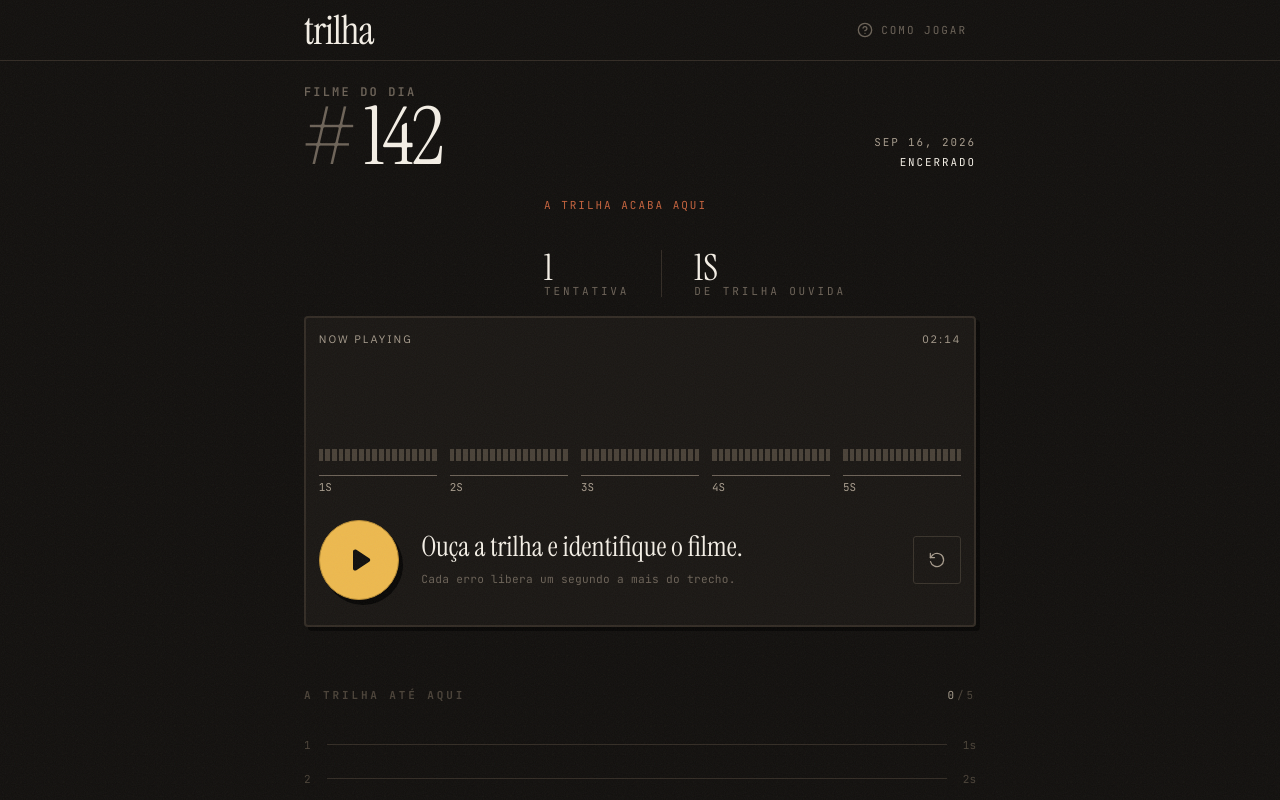
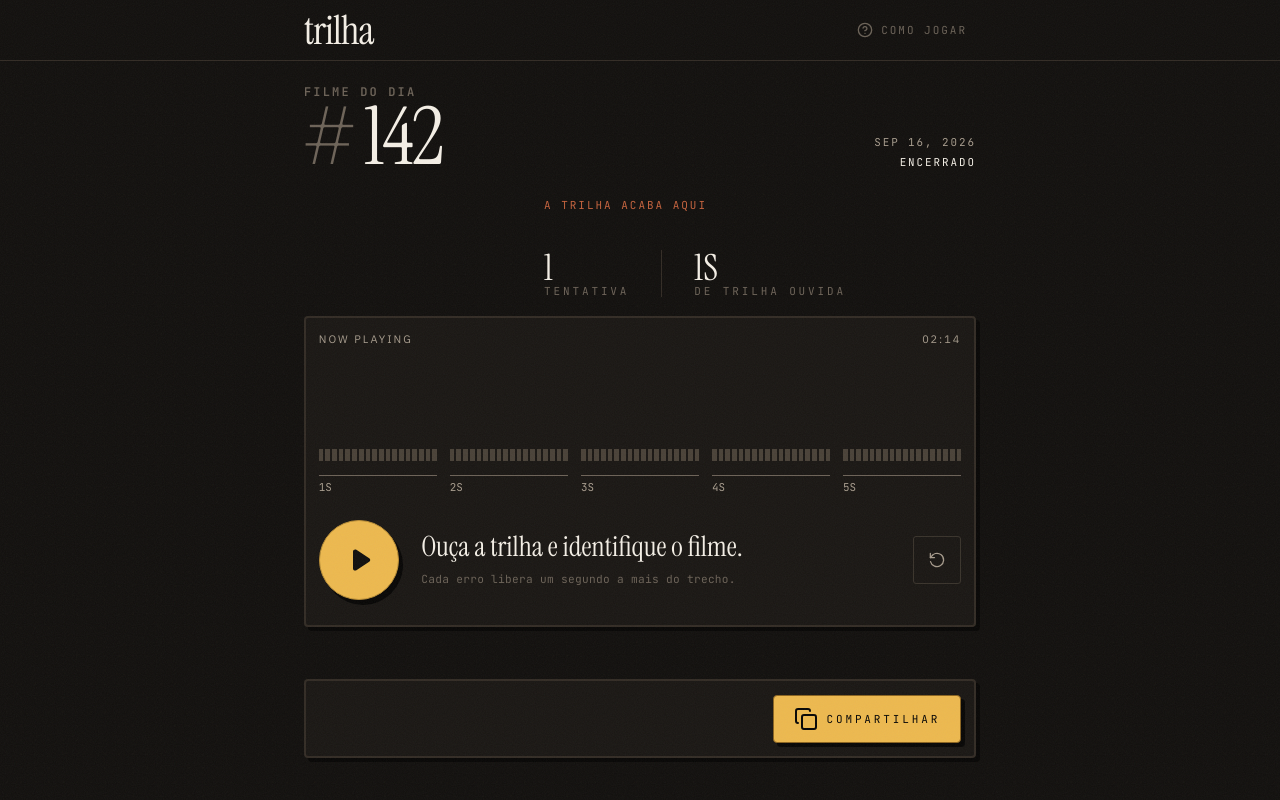
Before and after one commit to miqbritto/trilha, an Angular app in the folder frontend/: page /game-over in a window 1280 px wide. Built offline with nearby package versions, Linux system fonts and the light colour scheme.

Commit message:
feat: add share button and styling to game-over screen

```diff
--- a/frontend/src/app/features/game-over/game-over.html
+++ b/frontend/src/app/features/game-over/game-over.html
@@ -71,14 +71,41 @@
                     </div>
 
                 </div>
-
-
             </div>
-
 
         </section>
 
+
+
         <app-player-card [guessSlots]="guessSlots" />
+
+        <section class="deck">
+            <div class="share">
+                <div class="share-results"></div>
+                <button class="share-button">
+                    <svg
+                        xmlns="http://www.w3.org/2000/svg"
+                        width="24"
+                        height="24"
+                        viewBox="0 0 24 24"
+                        fill="none"
+                        stroke="currentColor"
+                        stroke-width="2"
+                        stroke-linecap="round"
+                        stroke-linejoin="round"
+                        class="lucide lucide-copy h-4 w-4"
+                        aria-hidden="true"
+                        data-id="element-118"
+                        data-mp="2ps119633ohpq"
+                        >
+                        <rect width="14" height="14" x="8" y="8" rx="2" ry="2"></rect>
+                        <path d="M4 16c-1.1 0-2-.9-2-2V4c0-1.1.9-2 2-2h10c1.1 0 2 .9 2 2"></path>
+                    </svg>
+                    COMPARTILHAR
+                </button>
+            </div>
+
+        </section>
 
         <app-guess-history
             [guesses]="session()?.guesses ?? []"
--- a/frontend/src/app/features/game-over/game-over.scss
+++ b/frontend/src/app/features/game-over/game-over.scss
@@ -221,3 +221,56 @@
     border-left: 0.5px solid var(--color-border-subtle);
     padding-left: 2rem;
 }
+
+.deck {
+  position: relative;
+  background: var(--color-surface);
+  border: 2px solid var(--color-border-subtle);
+  box-shadow: 4px 4px 0 var(--color-bg-dark);
+  border-radius: 4px;
+  margin-top: 2rem;
+}
+
+.deck {
+  display: flex;
+  flex-direction: column;
+  gap: 0.9rem;
+  padding: 0.9rem 0.8rem 0.8rem;
+}
+
+.share {
+    display: flex;
+    justify-content: space-between;
+}
+
+.share-button {
+    display: inline-flex;
+    background-color: var(--color-primary);
+    color: var(--color-bg-dark);
+    border: 1px solid var(--color-border-on-primary);
+    box-shadow: 4px 4px 0 0 var(--color-bg-dark);
+    font-family: var(--font-mono);
+    font-size: .6875rem;
+    letter-spacing: .18rem;
+    line-height: 1;
+    align-items: center;
+    justify-content: center;
+    border-radius: 4px;
+    transition-timing-function: cubic-bezier(.23, 1, .32, 1);
+    transition-duration: .15s;
+    transition-property: transform, box-shadow, background-color, color, border-color;
+    padding-left: 1.25rem;
+    padding-right: 1.25rem;
+    cursor: pointer;
+    gap: .5rem;
+    height: 3rem;
+
+    &:hover {
+        background-color: var(--color-primary-hover);
+    }
+
+    &:active {
+        box-shadow: none;
+        transform: translate(3px, 3px);
+    }
+}
--- a/frontend/src/styles.scss
+++ b/frontend/src/styles.scss
@@ -49,6 +49,7 @@ app-root {
   // Border / Divider
   --color-border: #3a342c;
   --color-border-subtle: #332c25;
+  --color-border-on-primary: #8a6320;
 
   // Feedback
   --color-success: #7fa65a;
```
